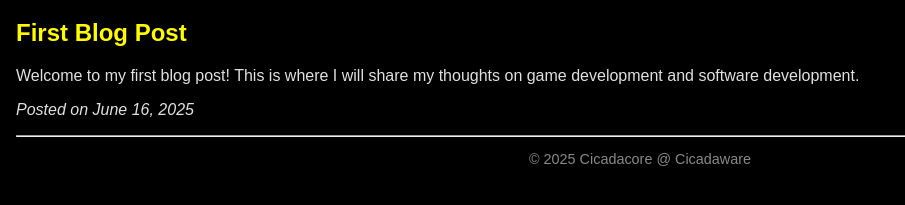
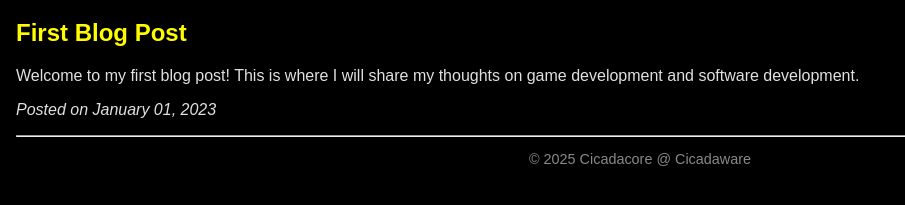
Before and after one commit to Cicadaware/cicadaware.github.io, a Jekyll site: the page built from index.md, in a window 1280 px wide. Shown: the part 184-389 px from the top of the page, without its empty margins (0-905 px from the left). Built offline with Jekyll 4.4.1, drawn with Linux system fonts in a browser that asks for light colours.

Commit message:
Debug with past date

```diff
--- a/_posts/2025-06-16-first-post.md
+++ b/_posts/2025-06-16-first-post.md
@@ -1,7 +1,7 @@
 ---
 layout: default
 title: "First Blog Post"
-date: 2025-06-16 15:00:00
+date: 2023-01-01 12:00:00 +0000
 ---
 
 Welcome to my first blog post! This is where I will share my thoughts on game development and software development.
```
